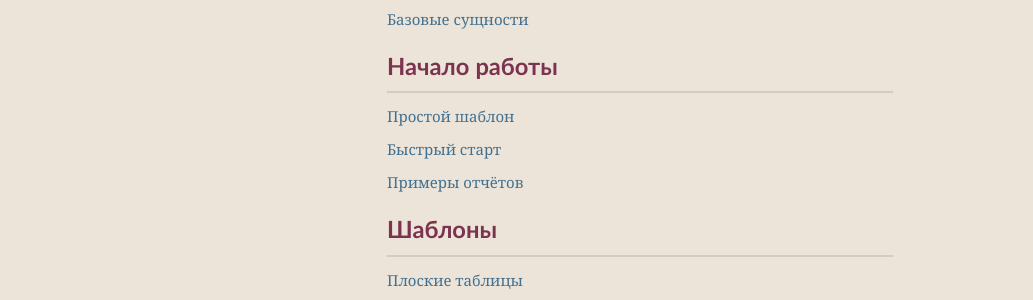
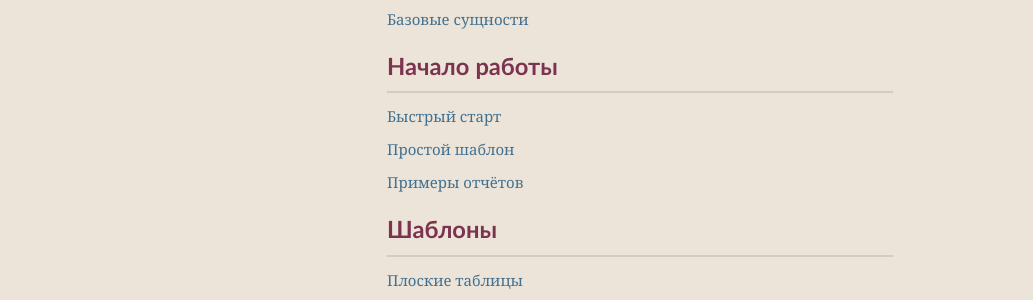
Before and after one commit to ClosedXML/ClosedXML.Report, a Jekyll site: the page built from docs/ru/index.md, in a window 1280 px wide. Shown: the part 370-670 px from the top of the page, without its empty margins (0-1033 px from the left). Built offline with Jekyll 4.4.1, drawn with Linux system fonts in a browser that asks for light colours; our own code applies the rules of GitHub Pages for plain Markdown files.

```diff
--- a/docs/ru/index.md
+++ b/docs/ru/index.md
@@ -12,9 +12,9 @@ title: Оглавление
 
 ## Начало работы
 
+[Быстрый старт](Quick-start)
+
 [Простой шаблон](Simple-template)
-
-[Быстрый старт](Quick-start)
 
 [Примеры отчётов](Examples)
 
```
